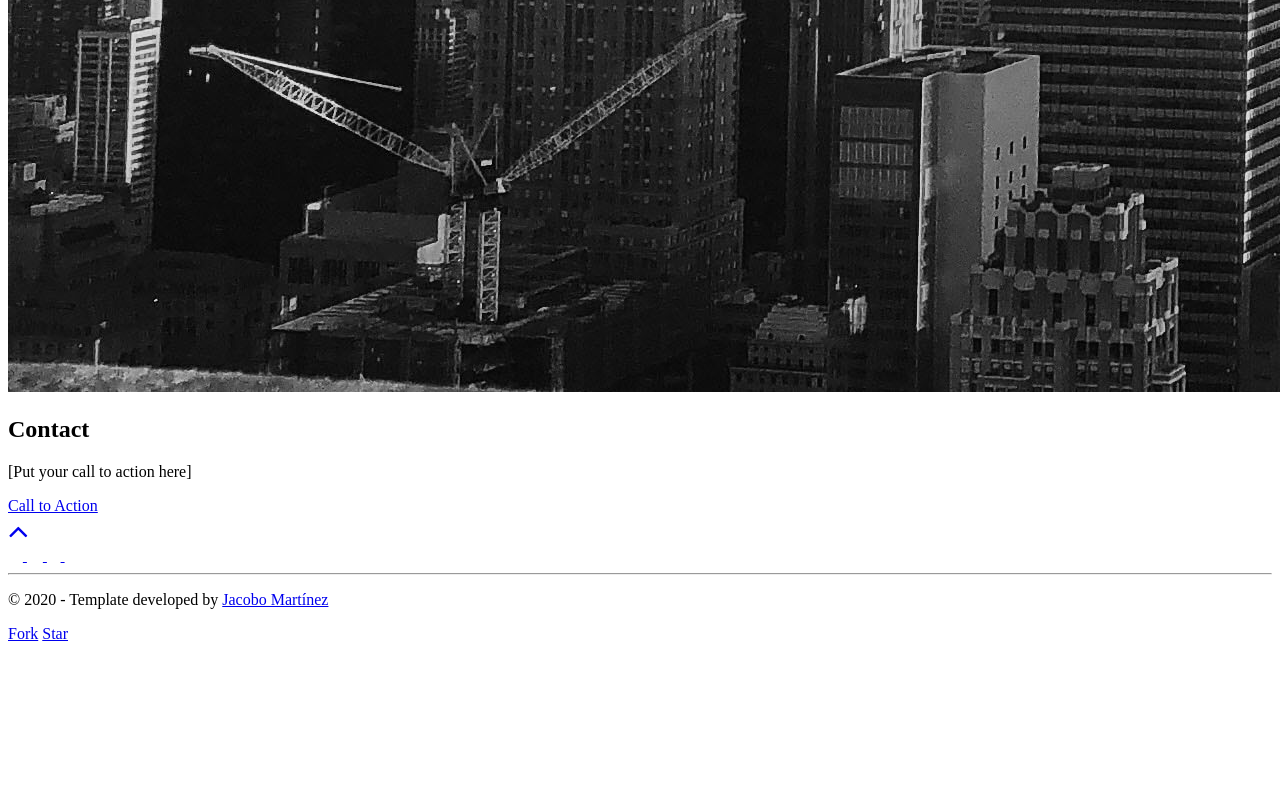
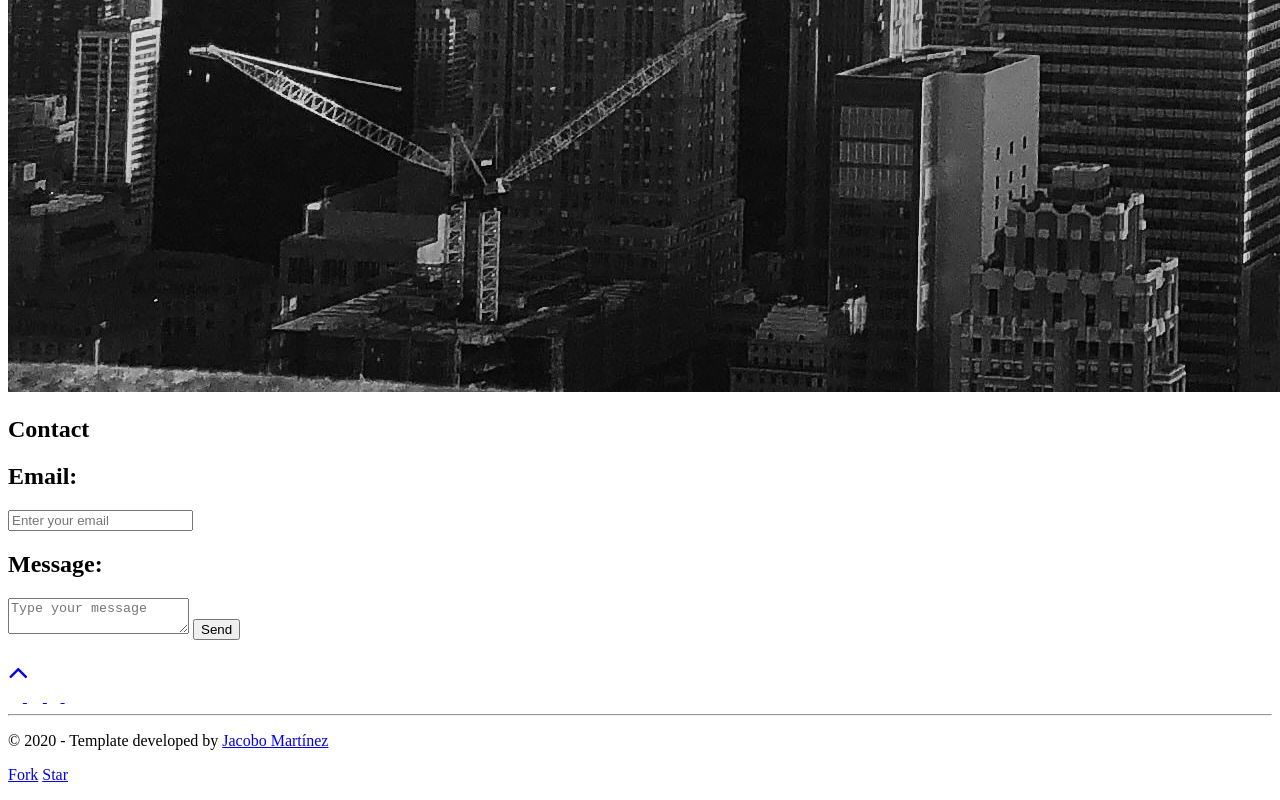
Before and after one commit to ionutMan07/Resume_IonutV, a website: page src/template.html in a window 1280 px wide. Shown: the part 6636-7436 px from the top of the page. Before the commit the page ends 7295 px from the top, so only its background shows below. Drawn offline with nearby package versions, Linux system fonts and the light colour scheme.

Commit message:
added contact form

```diff
--- a/src/style/sections/_contact.scss
+++ b/src/style/sections/_contact.scss
@@ -38,3 +38,18 @@
     }
   }
 }
+
+.form {
+  display: flex;
+  flex-direction: column;
+  align-items: center;
+}
+
+label, input {
+  width: 400px;
+}
+
+textarea {
+  width: 400px;
+  height: 200px;
+}
--- a/src/template.html
+++ b/src/template.html
@@ -223,17 +223,23 @@
         </h2>
         <div class="contact-wrapper">
           <p class="contact-wrapper__text">
-            [Put your call to action here]
+            <form class="form contact-wrapper__text " action="https://formspree.io/f/meqprklr" method="POST">
+          <label>
+            <h1>Email:</h1>
+            <input type="email" placeholder="Enter your email" name="_replyto"required/>
+          </label>
+          <label>
+            <h1>Message:</h1>
+            <textarea name="message" placeholder="Type your message" required></textarea>
+          </label>
+
+          <button class="cta-btn cta-btn--resume" type="submit">Send</button>
+        </form>
           </p>
-          <a
-            target="_blank"
-            class="cta-btn cta-btn--resume"
-            href="mailto:example@email.com"
-            >Call to Action</a
-          >
         </div>
       </div>
     </section>
+
     <!-- /END Contact Section -->
 
     <!-- **** Footer Section **** -->
```
